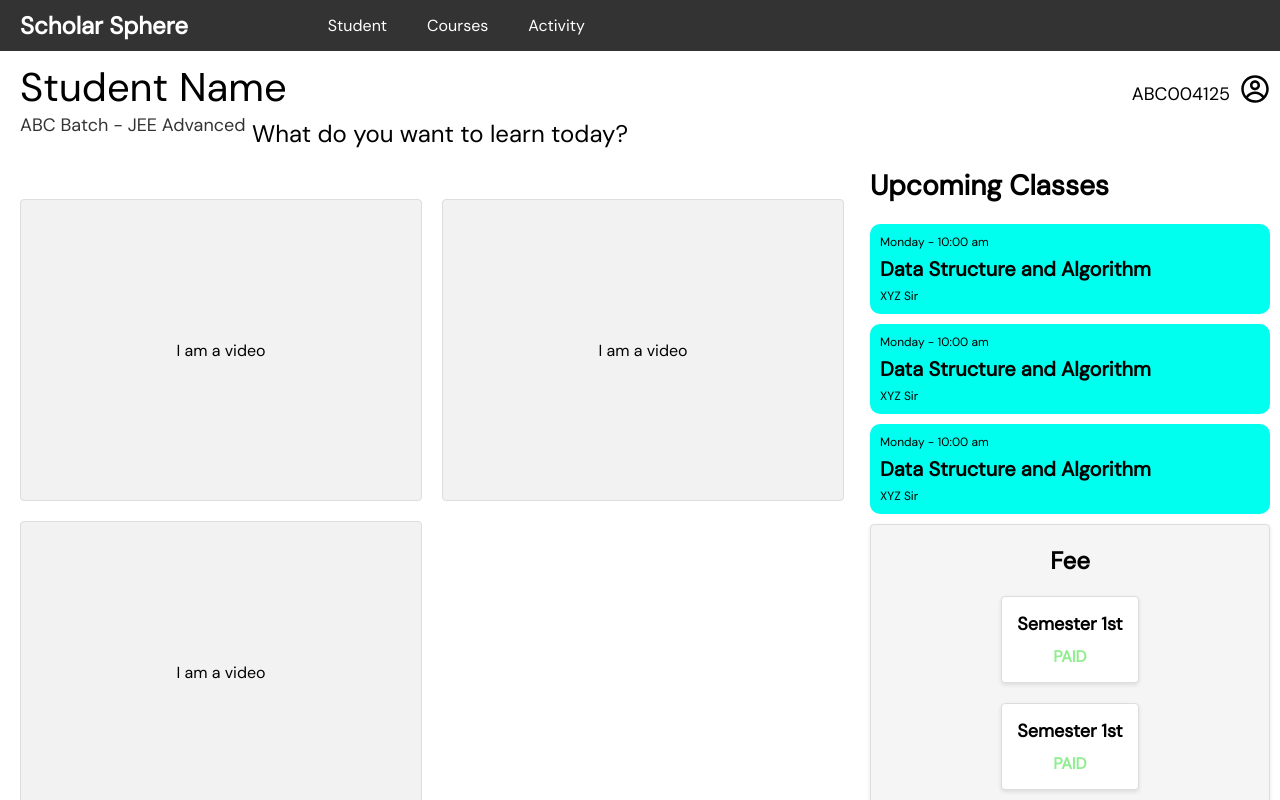
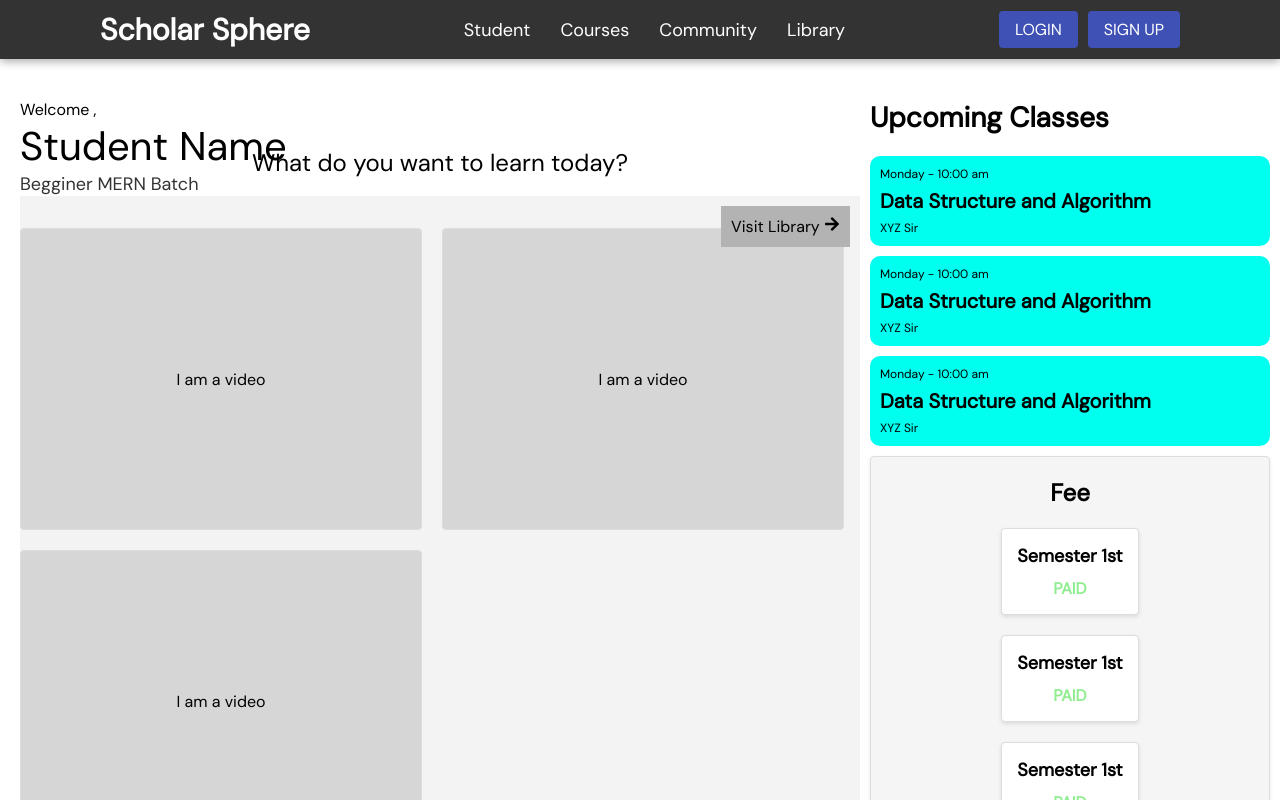
Before and after one commit to notTanveer/Outerbase-Hackathon, a React (Create React App) app: page /student in a window 1280 px wide. Shown: the top 800 px of the page. Built offline with nearby package versions, Linux system fonts and the light colour scheme.

Commit message:
Ui and bug fixes

```diff
--- a/src/pages/StartUpPage.jsx
+++ b/src/pages/StartUpPage.jsx
@@ -1,8 +1,10 @@
 // Sahil
-import React from 'react';
-import './StartUpPage.scss';
+import React from "react";
+import "./StartUpPage.scss";
+import { useNavigate } from "react-router-dom";
 
 function StartUpPage() {
+  const navigate = useNavigate();
   return (
     <div className="dashboard">
       <header>
@@ -13,9 +15,15 @@ function StartUpPage() {
         <section className="quick-links">
           <nav className="navbar">
             <ul className="nav-list">
-              <li className="nav-item"><a href="/courses">Courses</a></li>
-              <li className="nav-item"><a href="/grades">Grades</a></li>
-              <li className="nav-item"><a href="/calendar">Academic Calendar</a></li>
+              <li className="nav-item" onClick={() => navigate("/courses")}>
+                <a>Courses</a>
+              </li>
+              <li className="nav-item" onClick={() => navigate("/grades")}>
+                <a>Grades</a>
+              </li>
+              <li className="nav-item" onClick={() => navigate("/calendar")}>
+                <a>Academic Calendar</a>
+              </li>
             </ul>
           </nav>
         </section>
@@ -32,9 +40,15 @@ function StartUpPage() {
           <h2>Campus Resources</h2>
           <nav className="navbar">
             <ul className="nav-list">
-              <li className="nav-item"><a href="/writing-center">Writing Center</a></li>
-              <li className="nav-item"><a href="/tutoring">Tutoring</a></li>
-              <li className="nav-item"><a href="/counseling">Counseling</a></li>
+              <li className="nav-item">
+                <a href="/writing-center">Writing Center</a>
+              </li>
+              <li className="nav-item">
+                <a href="/tutoring">Tutoring</a>
+              </li>
+              <li className="nav-item">
+                <a href="/counseling">Counseling</a>
+              </li>
             </ul>
           </nav>
         </section>
--- a/src/pages/components/navbar.jsx
+++ b/src/pages/components/navbar.jsx
@@ -3,13 +3,22 @@ import { Link } from "react-router-dom";
 import "./navbar.scss";
 function Navbar() {
   return (
-    <div className="navbar">
-      <div className="logo">
-        <Link to="/">Scholar Sphere</Link>
+    <div className="content">
+      <div className="navbar">
+        <div className="logo">
+          <Link to="/">Scholar Sphere</Link>
+        </div>
+        <div className="all-links">
+          <Link to="/student">Student</Link>
+          <Link to="/courses">Courses</Link>
+          <Link to="/community">Community</Link>
+          <Link to="/community">Library</Link>
+        </div>
+        <div className="login">
+          <div className="login-button">LOGIN</div>
+          <div className="sign-up">SIGN UP</div>
+        </div>
       </div>
-      <Link to="/student">Student</Link>
-      <Link to="/courses">Courses</Link>
-      <Link to="/activity">Activity</Link>
     </div>
   );
 }
--- a/src/pages/components/navbar.scss
+++ b/src/pages/components/navbar.scss
@@ -1,37 +1,62 @@
 @import "../../css-config/mixins.scss";
-/* Styling for the navbar */
-.navbar {
-  background-color: #333;
-  color: white;
-  display: flex;
-  padding: 10px 20px;
-  gap: 40px;
-  align-items: center;
+
+$primary: #3f51b5;
+
+// Define styles for the content container
+.content {
+  position: sticky;
+  top: 0;
+  z-index: 1000;
 }
 
-/* Styling for the logo */
-.logo {
-  font-size: 24px;
-  font-weight: bold;
-  text-decoration: none;
-  margin-right: 100px;
+// Define styles for the navbar
+.navbar {
+  display: flex;
+  justify-content: space-between;
+  align-items: center;
+  background-color: #333;
+  padding: 10px 100px;
+  box-shadow: 0px 3px 8px rgba(0, 0, 0, 0.3);
 }
 
-/* Styling for the navigation links */
-.nav-link {
-  list-style: none;
-  color: wheat;
-  text-decoration: none;
-  display: flex;
-  gap: 20px;
+// Define styles for the logo
+.logo {
+  font-size: 30px;
+  font-weight: bold;
+  a {
+    text-decoration: none;
+    color: #ffffff;
+  }
 }
 
-a {
-  text-decoration: none;
-  color: white;
-  transition: color 0.3s ease;
-
-  &:hover {
-    color: #007bff;
+// Define styles for the links in the navbar
+.all-links {
+  display: flex;
+  gap: 30px;
+  a {
+    text-decoration: none;
+    font-size: 18px;
+    color: #ffffff;
+    &:hover {
+      color: #00ffc3;
+    }
   }
 }
+
+// Define styles for the login section
+.login {
+  display: flex;
+  gap: 10px;
+  .login-button,
+  .sign-up {
+    background-color: $primary;
+    color: #fff;
+    padding: 8px 16px;
+    border-radius: 4px;
+    cursor: pointer;
+    transition: background-color 0.5s ease;
+    &:hover {
+      background-color: #1f8bff;
+    }
+  }
+}
--- a/src/pages/student/Learn/learn.jsx
+++ b/src/pages/student/Learn/learn.jsx
@@ -1,5 +1,6 @@
 import React from "react";
 import { IoMdSend } from "react-icons/io";
+import { FaArrowRight } from "react-icons/fa";
 import "./learn.scss";
 function Learn() {
   return (
@@ -17,6 +18,9 @@ function Learn() {
           <IoMdSend />
         </div>
       </div>
+      <div className="visit-library">
+        Visit Library <FaArrowRight />
+      </div>
     </div>
   );
 }
--- a/src/pages/student/Learn/learn.scss
+++ b/src/pages/student/Learn/learn.scss
@@ -3,8 +3,11 @@
   display: flex;
   flex-direction: column;
   align-items: center;
+  // padding: 20px;
   justify-content: center;
   height: 83vh;
+  background-color: #f3f3f3;
+  position: relative;
 
   /* Styling for the heading text */
   .heading-text {
@@ -22,7 +25,7 @@
     .video-item {
       width: 400px;
       height: 300px;
-      background-color: #f2f2f2;
+      background-color: #d6d6d6;
       display: flex;
       align-items: center;
       justify-content: center;
@@ -60,4 +63,12 @@
       margin-left: 10px;
     }
   }
+  .visit-library {
+    position: absolute;
+    background-color: #b3b3b3;
+    padding: 10px;
+    cursor: pointer;
+    top: 10px;
+    right: 10px;
+  }
 }
--- a/src/pages/student/dashboard.jsx
+++ b/src/pages/student/dashboard.jsx
@@ -10,22 +10,17 @@ import Learn from "./Learn/learn";
 function StudentDashboard() {
   return (
     <div className="student-dashboard">
-      <div className="student-header">
-        {/* This includes Name roll and Proifle picture */}
-        <div className="name">Student Name</div>
-        <div className="profile-options">
-          <div className="roll">ABC004125</div>
-          <div className="profile-pic">
-            <CgProfile />
-          </div>
-        </div>
-      </div>
-      <div className="course-details">
-        {/* THis includes course details  */}
-        ABC Batch - JEE Advanced
-      </div>
       <div className="main-page">
         <div className="main-mid">
+          <div className="welcome-text">Welcome , </div>
+          <div className="student-header">
+            {/* This includes Name roll and Proifle picture */}
+            <div className="name">Student Name</div>
+          </div>
+          <div className="course-details">
+            {/* THis includes course details  */}
+            Begginer MERN Batch
+          </div>
           <Learn />
           <Syllabus />
         </div>
--- a/src/pages/student/student.scss
+++ b/src/pages/student/student.scss
@@ -128,7 +128,7 @@
         display: flex;
         flex-direction: row;
         gap: 20px;
-        background-color: #f5f5f5;
+        background-color: #868282;
         padding: 20px;
       }
 
@@ -167,8 +167,6 @@
         overflow-y: auto; /* Enable vertical scrolling for content */
       }
 
-      /* Styling for the SyllabusItem component (adjust as needed) */
-      /* Styling for the syllabus item */
       .syllabus-item {
         background-color: #fff;
         padding: 15px;
@@ -176,7 +174,10 @@
         border-radius: 4px;
         box-shadow: 0 2px 4px rgba(0, 0, 0, 0.1);
         margin-bottom: 20px;
-
+        transition: box-shadow 0.3s ease-out;
+        &:hover {
+          box-shadow: 0 2px 18px rgba(0, 0, 0, 0.3);
+        }
         /* Styling for the title */
         .title {
           font-size: 18px;
```
